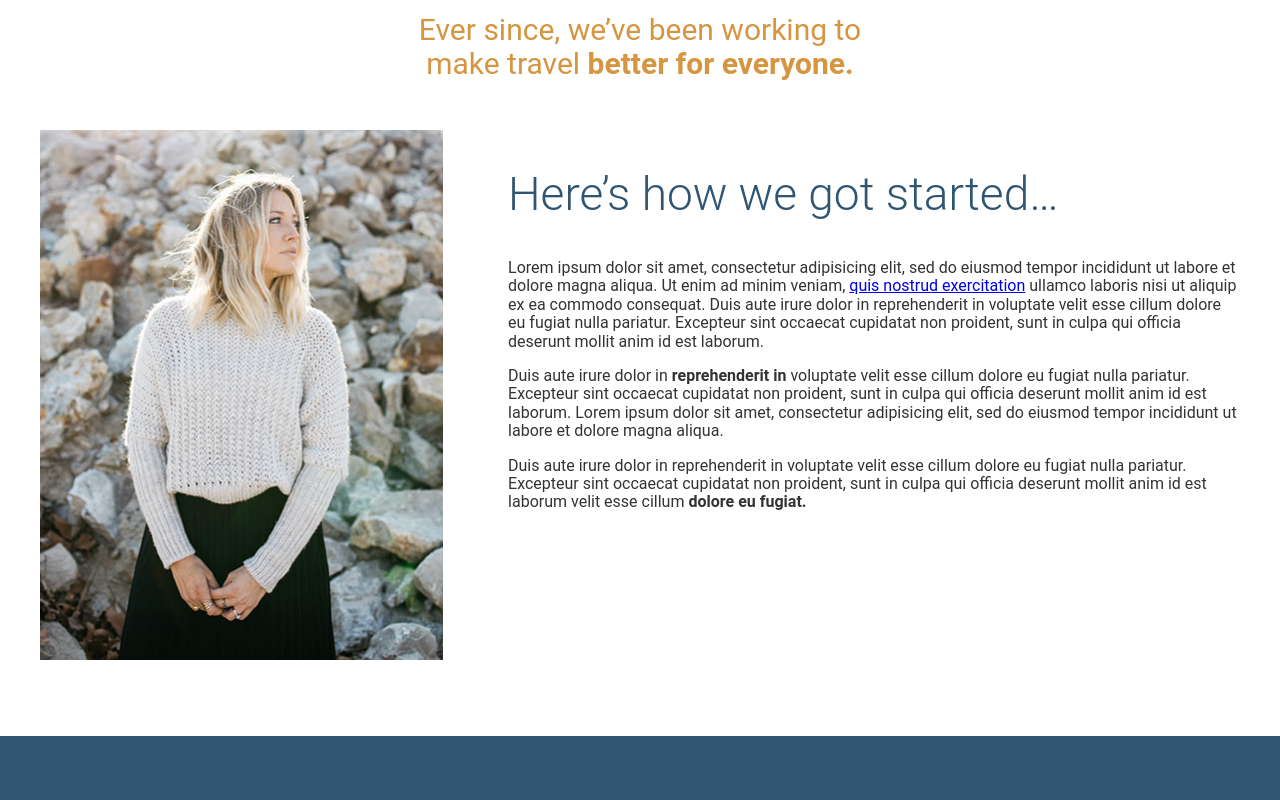
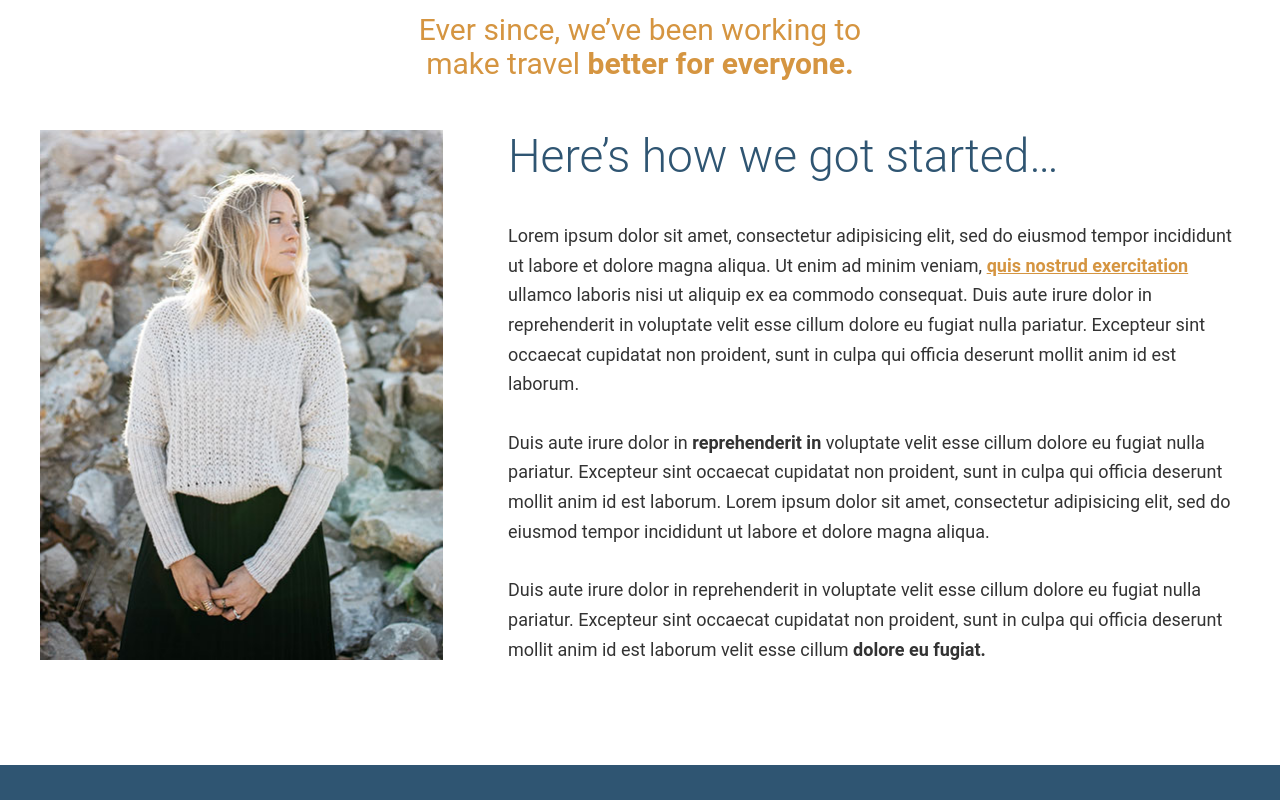
Before and after one commit to SashaShirokov/DanceMe, a website: page app/index.html in a window 1280 px wide. Shown: the part 960-1760 px from the top of the page. Drawn offline with Linux system fonts and the light colour scheme.

Commit message:
finished the  section

```diff
--- a/app/assets/styles/base/_global.css
+++ b/app/assets/styles/base/_global.css
@@ -11,3 +11,7 @@ img {
 * {
 	box-sizing: border-box;
 }
+
+a {
+	color: $mainOrange;
+}
--- /dev/null
+++ b/app/assets/styles/modules/_generic-content-container.css
@@ -0,0 +1,15 @@
+.generic-content-container {
+	p {
+		line-height: 1.65;
+		margin: 1.8rem 0;
+
+		@mixin atSmall {
+			font-size: 1.125rem;
+		}
+	}
+
+	p a {
+		font-weight: 700;
+
+	}
+}
--- a/app/assets/styles/modules/_headline.css
+++ b/app/assets/styles/modules/_headline.css
@@ -40,4 +40,8 @@
 	&--b-margin-large {
 		margin-bottom: 1.6em;
 	}
+
+	&--no-t-margin {
+		margin-top: 0;
+	}
 }
--- a/app/assets/styles/styles.css
+++ b/app/assets/styles/styles.css
@@ -1,10 +1,11 @@
 @import "normalize.css";
-@import "base/_global";
 @import "base/_variables";
 @import "base/_mixins";
+@import "base/_global";
 @import "modules/_banner";
 @import "modules/_btn";
 @import "modules/_wrapper";
 @import "modules/_page-section";
 @import "modules/_headline";
 @import "modules/_row";
+@import "modules/_generic-content-container";
--- a/app/index.html
+++ b/app/index.html
@@ -43,18 +43,20 @@
 				<h2 class="headline headline--centered headline--light headline--b-margin-small">The first trip we planned <strong>was our own.</strong></h2>
 		    <h3 class="headline headline--centered headline--orange headline--small headline--narrow headline--light headline--b-margin-large">Ever since, we&rsquo;ve been working to make travel <strong>better for everyone.</strong></h3>
 				<div class="row row--gutters">
-					<div class="row__medium-4 row__medium-4--larger">
+					<div class="row__medium-4 row__medium-4--larger row__b-margin-until-medium">
 						<picture>
 							<source sizes="404px" srcset="assets/images/our-start.jpg 404w, assets/images/our-start-hi-dpi.jpg 808w" media="(min-width: 1200px)">
 							<source sizes="320px" srcset="assets/images/our-start-portrait.jpg 382w, assets/images/our-start-portrait-hi-dpi.jpg 764w" media="(min-width: 800px)">
-							<img srcset="assets/images/our-start-landscape.jpg 800, assets/images/our-start-landscape-hi-dpi.jpg 1600" alt="Our founder, Jane Doe">
+							<img srcset="assets/images/our-start-landscape.jpg 800w, assets/images/our-start-landscape-hi-dpi.jpg 1600w" alt="Our founder, Jane Doe">
 						</picture>
 					</div>
 					<div class="row__medium-8 row__medium-8--smaller">
-						<h2 class="headline">Here&rsquo;s how we got started&hellip;</h2>
-				    <p>Lorem ipsum dolor sit amet, consectetur adipisicing elit, sed do eiusmod tempor incididunt ut labore et dolore magna aliqua. Ut enim ad minim veniam, <a href="#">quis nostrud exercitation</a> ullamco laboris nisi ut aliquip ex ea commodo consequat. Duis aute irure dolor in reprehenderit in voluptate velit esse cillum dolore eu fugiat nulla pariatur. Excepteur sint occaecat cupidatat non proident, sunt in culpa qui officia deserunt mollit anim id est laborum.</p>
-				    <p>Duis aute irure dolor in <strong>reprehenderit in</strong> voluptate velit esse cillum dolore eu fugiat nulla pariatur. Excepteur sint occaecat cupidatat non proident, sunt in culpa qui officia deserunt mollit anim id est laborum. Lorem ipsum dolor sit amet, consectetur adipisicing elit, sed do eiusmod tempor incididunt ut labore et dolore magna aliqua.</p>
-				    <p>Duis aute irure dolor in reprehenderit in voluptate velit esse cillum dolore eu fugiat nulla pariatur. Excepteur sint occaecat cupidatat non proident, sunt in culpa qui officia deserunt mollit anim id est laborum velit esse cillum <strong>dolore eu fugiat.</strong></p>
+						<div class="generic-content-container">
+							<h2 class="headline headline--no-t-margin">Here&rsquo;s how we got started&hellip;</h2>
+					    <p>Lorem ipsum dolor sit amet, consectetur adipisicing elit, sed do eiusmod tempor incididunt ut labore et dolore magna aliqua. Ut enim ad minim veniam, <a href="#">quis nostrud exercitation</a> ullamco laboris nisi ut aliquip ex ea commodo consequat. Duis aute irure dolor in reprehenderit in voluptate velit esse cillum dolore eu fugiat nulla pariatur. Excepteur sint occaecat cupidatat non proident, sunt in culpa qui officia deserunt mollit anim id est laborum.</p>
+					    <p>Duis aute irure dolor in <strong>reprehenderit in</strong> voluptate velit esse cillum dolore eu fugiat nulla pariatur. Excepteur sint occaecat cupidatat non proident, sunt in culpa qui officia deserunt mollit anim id est laborum. Lorem ipsum dolor sit amet, consectetur adipisicing elit, sed do eiusmod tempor incididunt ut labore et dolore magna aliqua.</p>
+					    <p>Duis aute irure dolor in reprehenderit in voluptate velit esse cillum dolore eu fugiat nulla pariatur. Excepteur sint occaecat cupidatat non proident, sunt in culpa qui officia deserunt mollit anim id est laborum velit esse cillum <strong>dolore eu fugiat.</strong></p>
+						</div>
 					</div>
 				</div>
 			</div>
--- a/app/temp/styles/styles.css
+++ b/app/temp/styles/styles.css
@@ -474,6 +474,10 @@ img {
 	box-sizing: border-box;
 }
 
+a {
+	color: #d59541;
+}
+
 .banner {
 	border-bottom: 10px solid #2f5572;
 	position: relative;
@@ -635,6 +639,10 @@ img {
   margin-bottom: 1.6em;
 }
 
+.headline--no-t-margin {
+  margin-top: 0;
+}
+
 .row::after {
   content: "";
   clear: both;
@@ -649,7 +657,15 @@ img {
   padding-right: 65px;
 }
 
+.row__b-margin-until-medium {
+  margin-bottom: 1rem;
+}
+
 @media (min-width: 800px) {
+
+  .row__b-margin-until-medium {
+    margin-bottom: 0;
+  }
 
   .row__medium-4 {
     float: left;
@@ -669,3 +685,19 @@ img {
     width: 63%;
   }
 }
+
+.generic-content-container p {
+  line-height: 1.65;
+  margin: 1.8rem 0;
+}
+
+@media (min-width: 530px) {
+
+  .generic-content-container p {
+    font-size: 1.125rem;
+  }
+}
+
+.generic-content-container p a {
+  font-weight: 700;
+}
```
Also changed, not shown: app/assets/styles/modules/_row.css (+8 -0 lines).
